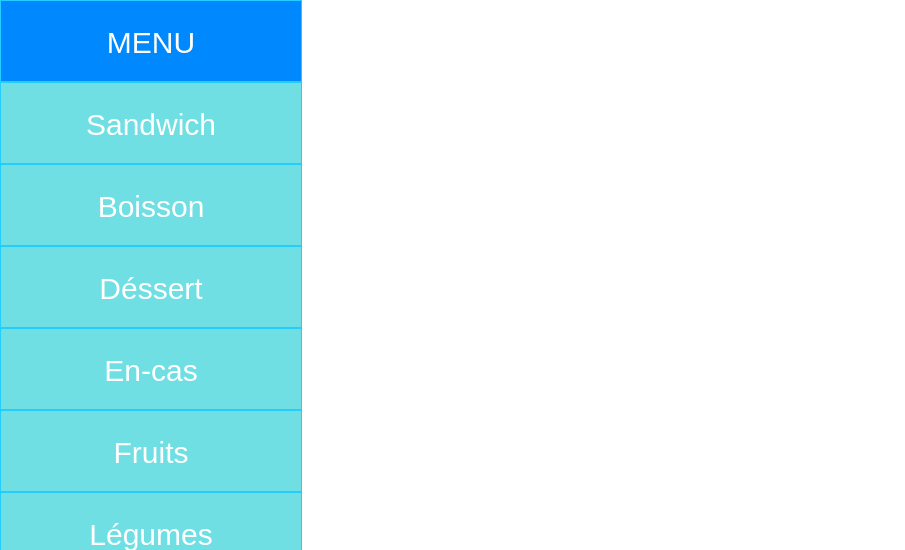
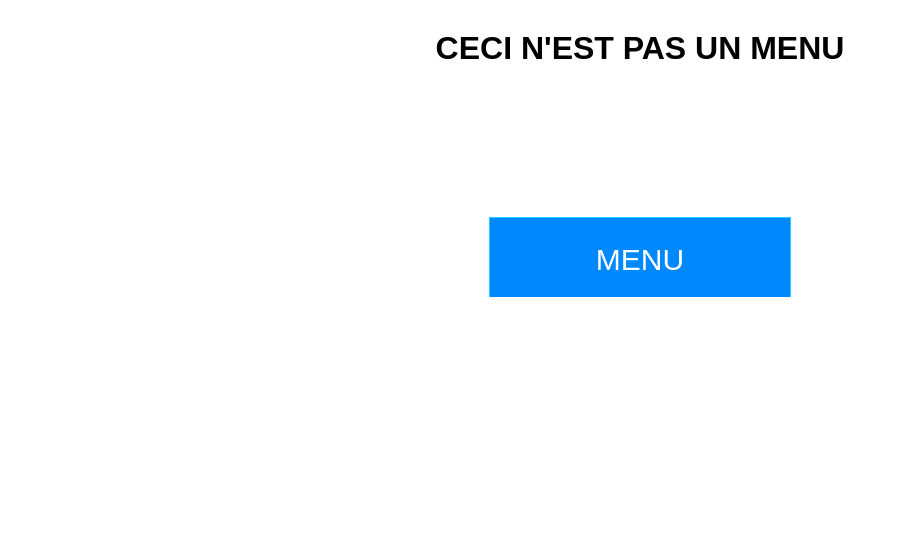
Before and after one commit to wpef/PHP_Piscine, a PHP site: page /menu.html in a window 1280 px wide. Shown: the top 550 px of the page, without its empty margins (0-905 px from the left). After the commit the page ends 297 px from the top, so only its background shows below. Run offline with PHP 8.4, Linux system fonts and the light colour scheme.

Commit message:
menu centré

```diff
--- a/ex04/menu.css
+++ b/ex04/menu.css
@@ -2,7 +2,16 @@ body {
 	margin: auto;
 }
 
+h1 {
+	margin-top: 30px;
+	text-align: center;
+	font-family: sans-serif;
+}
+
 .wrap {
+	margin-right: auto;
+	margin-left: auto;
+	margin-top: 150px;
 	height : 80px;
 	width: 302px;
 	overflow: hidden;
--- a/ex04/menu.html
+++ b/ex04/menu.html
@@ -4,6 +4,8 @@
 <link rel="stylesheet" type="text/css" href="menu.css">
 </head>
 <body>
+	<h1>CECI N'EST PAS UN MENU</h1>
+<div class="main">
 <div class="wrap">
 <a href="#"><div class='head'><p>MENU</p></div></a>
 <a href="#"><div class='item'><p>Sandwich</p></div></a>
@@ -18,5 +20,6 @@
 <a href="#"><div class='item'><p>Glaces</p></div></a>
 <a href="#"><div class='item'><p>Sodomie</p></div></a>
 </div>
+</div>
 </body>
 </html>
```
